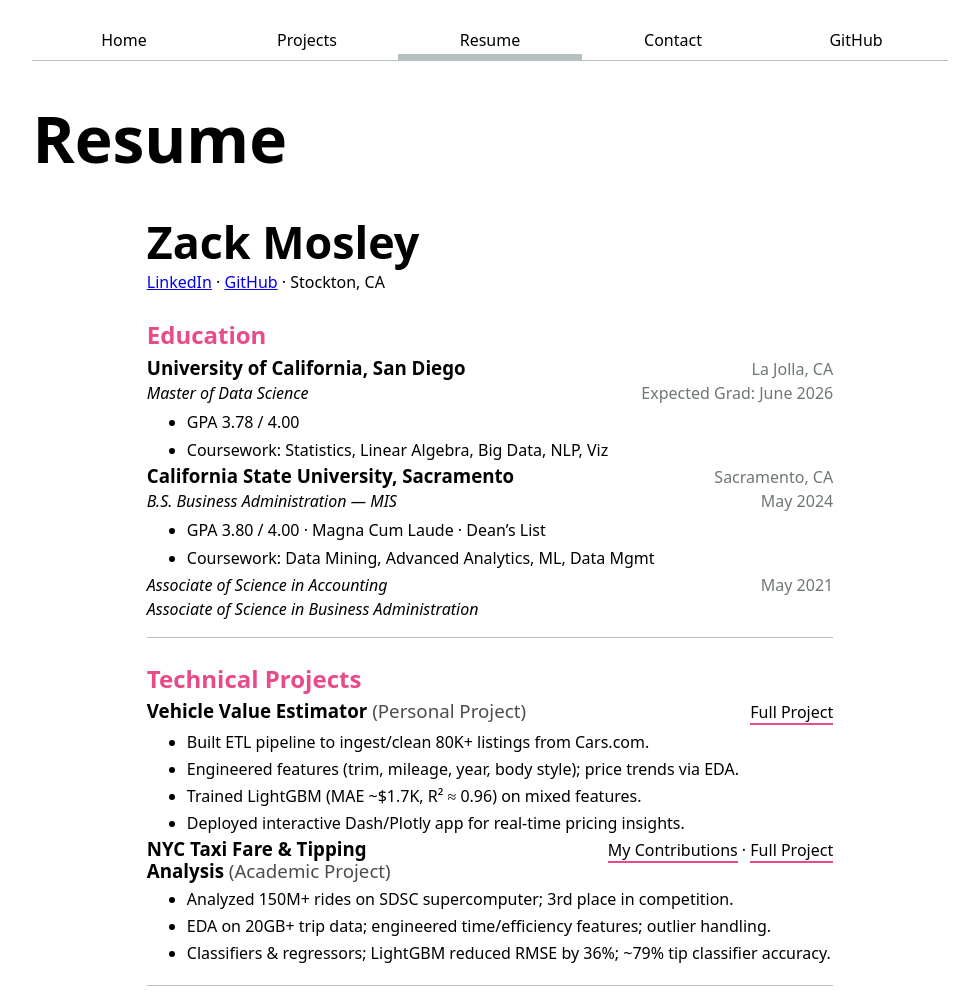
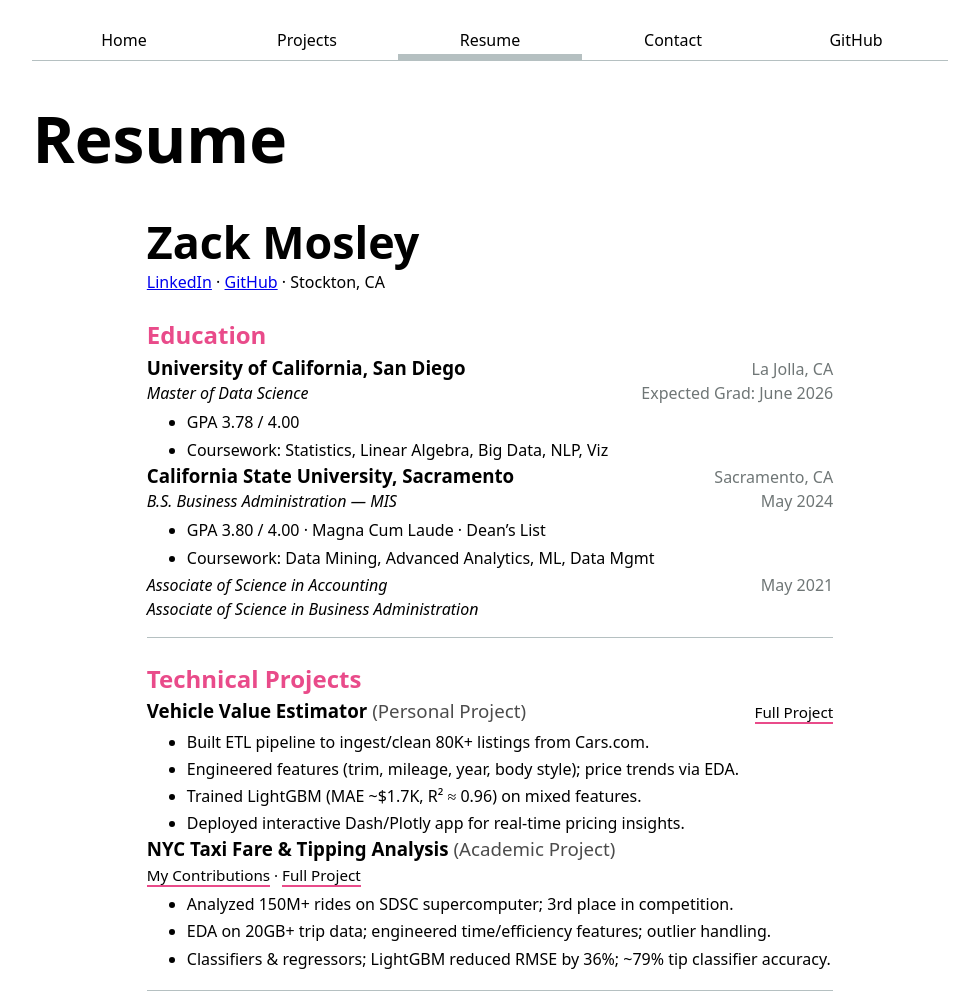
Before and after one commit to zmosDS/portfolio, a plain HTML site: page resume/index.html in a window 1280 px wide. Shown: the top 994 px of the page, without its empty margins (150-1129 px from the left). Drawn offline with Linux system fonts and the light colour scheme.

Commit message:
Update style.css

```diff
--- a/style.css
+++ b/style.css
@@ -166,16 +166,54 @@ h2, h3, h4, h5, h6 { line-height: 1.1; text-wrap: balance; }
 .cv .links a { text-decoration: none; color: inherit; border-bottom: 2px solid var(--color-accent); }
 .cv .links a:hover { border-bottom-width: .4em; }
 
-/* project headers: title + links on one line (wrap below on small screens) */
+/* projects on resume */
+.cv .project {
+  margin-bottom: 1.25rem;
+}
+
 .proj-head {
   display: flex;
+  justify-content: space-between;
   align-items: baseline;
-  gap: .25rem 1rem;
   flex-wrap: wrap;
+  gap: 0.25rem 1rem;
+  margin-bottom: 0.3rem;
 }
-.proj-head .title { flex: 1; min-width: 20ch; }
-.proj-head .links { margin: 0; white-space: nowrap; }
-@media (max-width: 560px) { .proj-head .links { width: 100%; } }
+
+.proj-head h3 {
+  margin: 0;
+  font-weight: 600;
+}
+
+.proj-head .links {
+  margin: 0;
+  font-size: 0.95em;
+  white-space: nowrap;
+}
+
+.proj-head .links a {
+  text-decoration: none;
+  border-bottom: 2px solid var(--color-accent);
+}
+
+.proj-head .links a:hover {
+  border-bottom-width: 0.4em;
+}
+
+/* tighten list spacing */
+.cv .project ul {
+  margin-top: 0.3rem;
+  margin-bottom: 0.8rem;
+}
+.cv .project ul li {
+  margin: 0.25rem 0;
+}
+
+/* download link */
+.cv .download {
+  margin-top: 0.5rem;
+}
+
 
 /* download link */
 .cv .download { margin-top: .5rem; }
```
